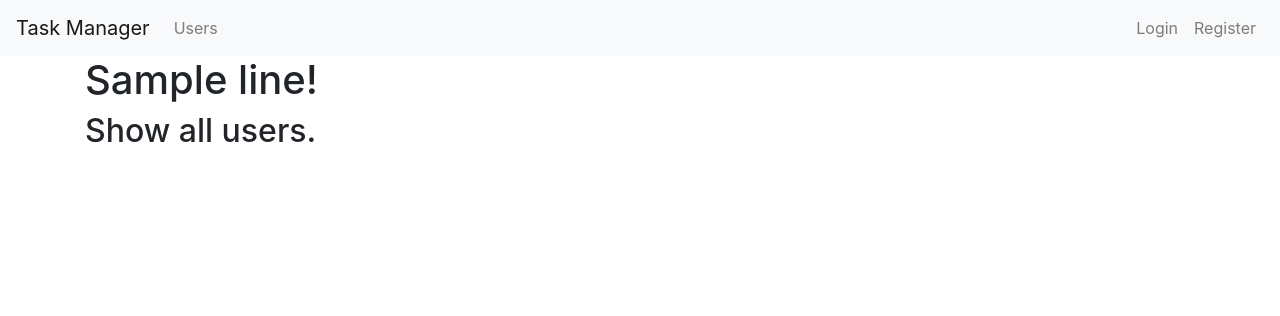
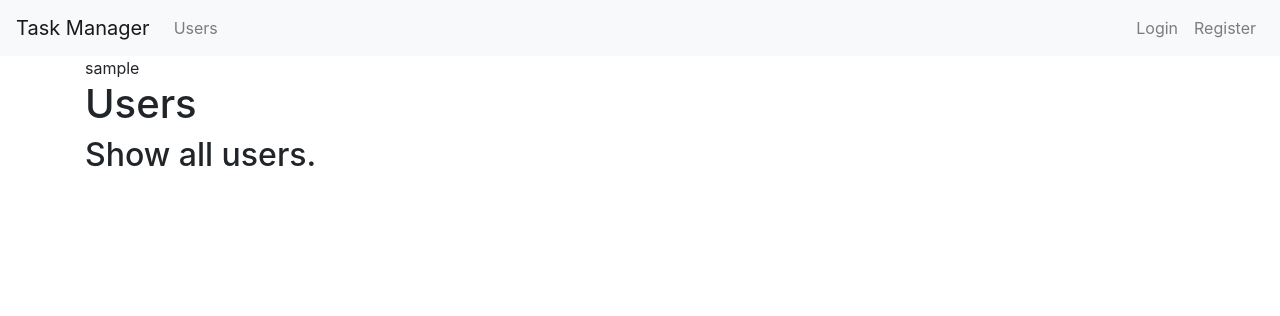
Before and after one commit to ikievite/python-project-lvl4, a Django app: template users/templates/users/users.html in a window 1280 px wide. Shown: the top 316 px of the page. Run offline with Django 3.2, Linux system fonts and the light colour scheme; tables that the repository leaves empty hold one stand-in row (values such as "Sample post"); the template is opened without the code that fills it: values that come from a table or form of the project are taken from there, most other values are stand-ins (such as "Sample title", 1, 10 or a date in 2020); some libraries are stand-ins or nearby versions.

Commit message:
added users list

```diff
--- a/users/templates/users/users.html
+++ b/users/templates/users/users.html
@@ -1,6 +1,9 @@
 {% extends "tasks/base.html" %}
 {% load i18n %}
 {% block content %}
-    <h1>{{ line }}!</h1>
-    <h2> {% trans "Show all users." %}</h2>
+    {% for user in users %}
+        {{ user.username }}
+    {% endfor %}
+    <h1>{% trans "Users" %}</h1>
+    <h2>{% trans "Show all users." %}</h2>
 {% endblock content %}
--- a/users/views.py
+++ b/users/views.py
@@ -1,5 +1,8 @@
 from django.shortcuts import render
+from django.contrib.auth import get_user_model
 
 
 def users(request):
-    return render(request, 'users/users.html', {'line': 'Users'})
+    User = get_user_model()
+    users = User.objects.all()
+    return render(request, 'users/users.html', {'users': users})
```
